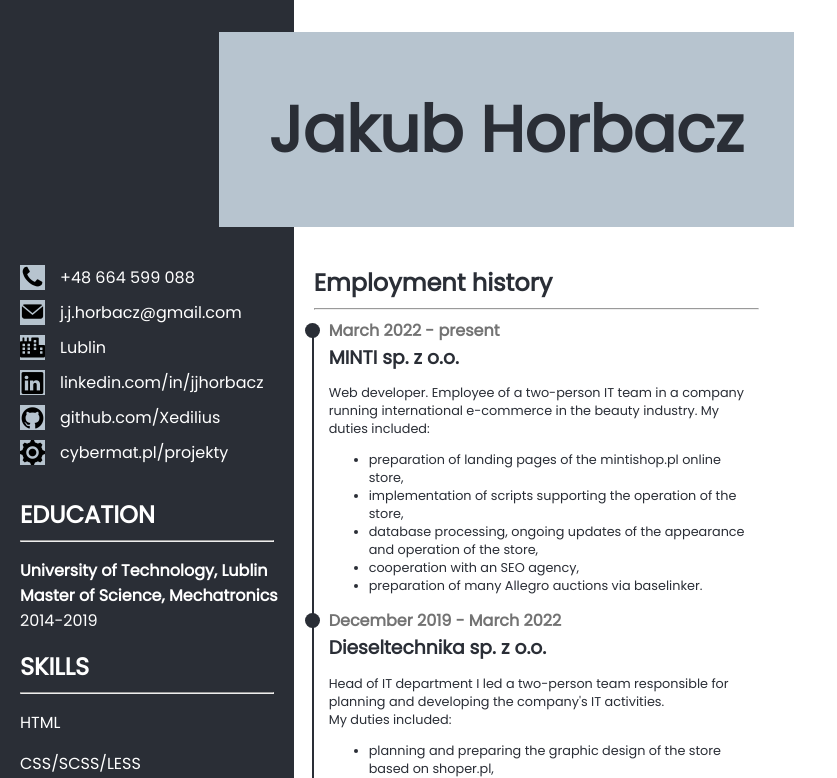
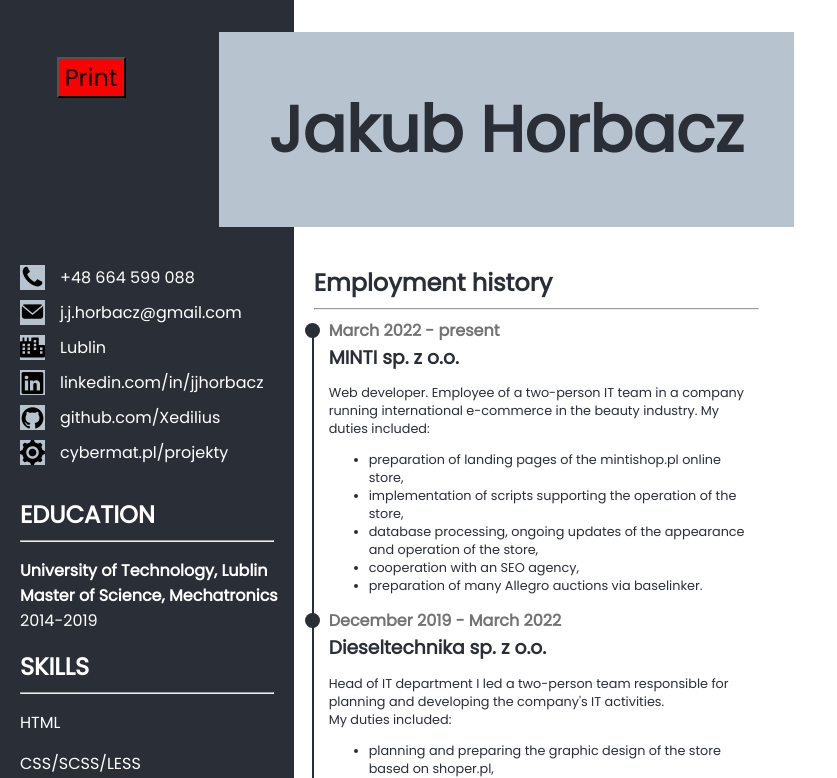
Before and after one commit to Xedilius/cv, an Angular app: page / in a window 1280 px wide. Shown: the top 778 px of the page, without its empty margins (0-837 px from the left). Built offline with nearby package versions, Linux system fonts and the light colour scheme; a web font is replaced by a local one.

Commit message:
print button

```diff
--- a/src/app/app.component.html
+++ b/src/app/app.component.html
@@ -105,4 +105,5 @@
   <section class="nameWrapper">
     <h1>Jakub Horbacz</h1>
   </section>
+  <button class="downloadButton" onclick="window.print();">Print</button>
 </div>
--- a/src/app/app.component.ts
+++ b/src/app/app.component.ts
@@ -6,5 +6,6 @@ import { Component } from '@angular/core';
   styleUrls: ['./app.component.scss']
 })
 export class AppComponent {
-  title = 'cv';
+  title = 'cv_jakub_horbacz';
+
 }
--- a/src/styles.scss
+++ b/src/styles.scss
@@ -167,7 +167,7 @@ a:visited {
 
             .vl {
                 border-left: 2px solid $secondaryFontColor;
-                height: 590px;
+                height: 158mm;
                 position: absolute;
                 top: 87mm;
                 right: 127mm;
@@ -215,7 +215,25 @@ a:visited {
                 }
             }
         }
+
+
     }
+}
+
+.downloadButton {
+    position: absolute;
+    top: 15mm;
+    left: 15mm;
+    background-color: red;
+    font-family: $mainFont;
+    font-size: 1.5em;
+    z-index: 999;
+    cursor: pointer;
+
+    &:hover {
+        background-color: green;
+    }
+
 }
 
 @media print {
@@ -224,5 +242,9 @@ a:visited {
         height: 297mm;
         margin: 0;
         padding: 0;
+
+        .downloadButton {
+            display: none;
+        }
     }
 }
```
